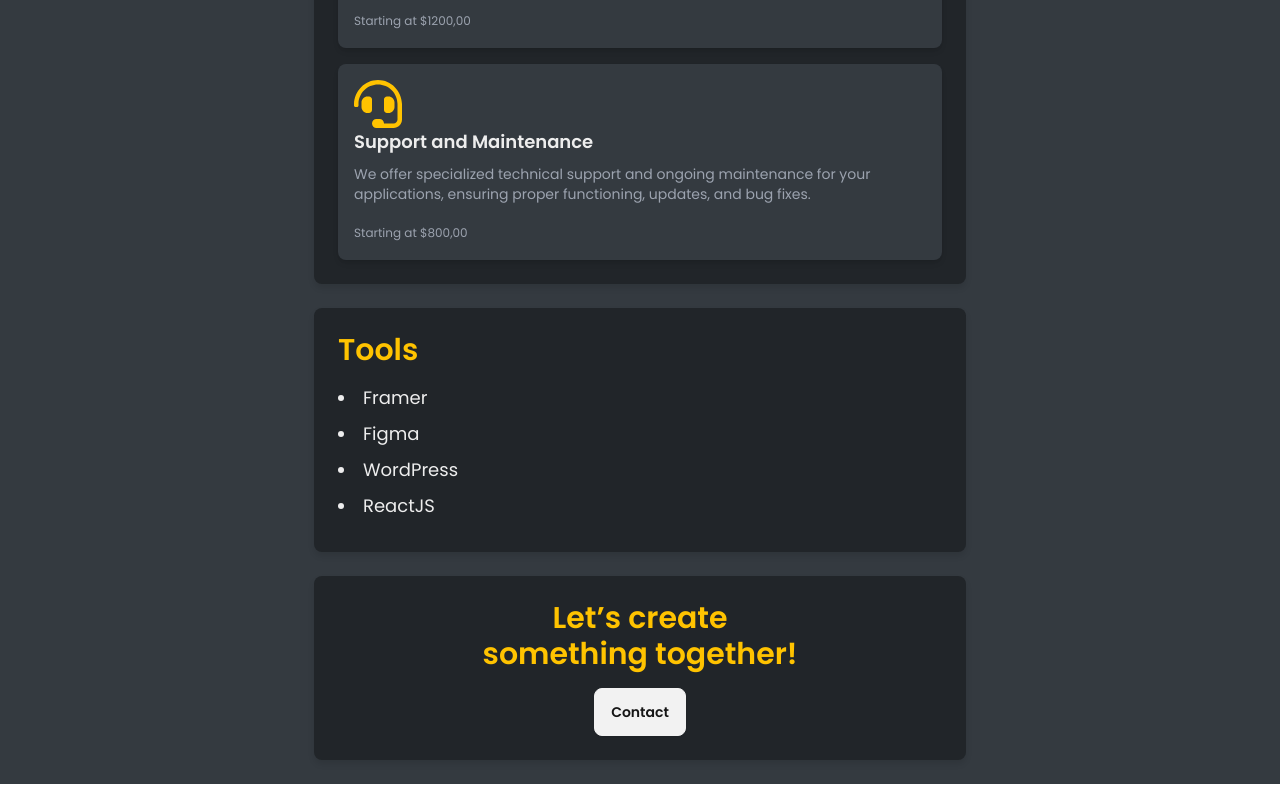
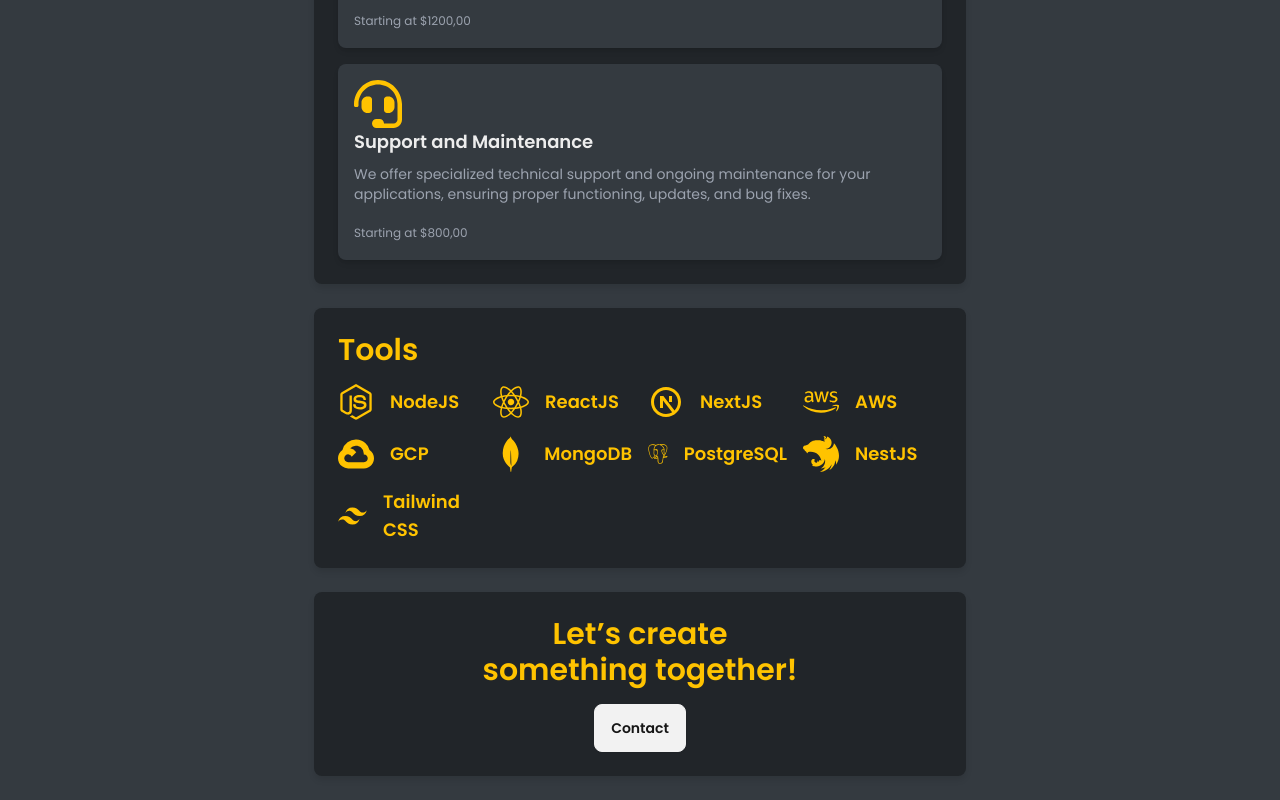
Before and after one commit to Ducarv/personal-site, a React (Vite) app: page / in a window 1280 px wide. Shown: the part 1972-2772 px from the top of the page. Built offline with nearby package versions, Linux system fonts and the light colour scheme.

Commit message:
tools section

```diff
--- a/src/components/Tools.tsx
+++ b/src/components/Tools.tsx
@@ -1,12 +1,29 @@
+import { FaNodeJs, FaReact, FaAws } from 'react-icons/fa';
+import { RiNextjsLine, RiTailwindCssFill } from "react-icons/ri";
+import { SiNestjs, SiGooglecloud, SiMongodb, SiPostgresql  } from "react-icons/si";
+
 const Tools = () => {
-    const tools = ["Framer", "Figma", "WordPress", "ReactJS"];
+  const tools = [
+    { name: 'NodeJS', icon: <FaNodeJs className="text-4xl text-primary" /> },
+    { name: 'ReactJS', icon: <FaReact className="text-4xl text-primary" /> },
+    { name: 'NextJS', icon: <RiNextjsLine className="text-4xl text-primary" /> },
+    { name: 'AWS', icon: <FaAws className="text-4xl text-primary" /> },
+    { name: 'GCP', icon: <SiGooglecloud className="text-4xl text-primary" /> },
+    { name: 'MongoDB', icon: <SiMongodb className="text-4xl text-primary" /> },
+    { name: 'PostgreSQL', icon: <SiPostgresql className="text-4xl text-primary" /> },
+    { name: 'NestJS', icon: <SiNestjs className="text-4xl text-primary" /> },
+    { name: 'Tailwind CSS', icon: <RiTailwindCssFill className="text-4xl text-primary" /> },
+  ];
 
   return (
     <section className="p-6 text-secondary bg-[#212529] mb-6 rounded-lg shadow-lg">
       <h2 className="text-3xl font-semibold mb-4 text-primary">Tools</h2>
-            <ul className="list-disc list-inside text-lg">
+      <ul className="grid grid-cols-1 sm:grid-cols-2 md:grid-cols-3 lg:grid-cols-4 gap-4"> {/* Responsive grid */}
         {tools.map((tool, index) => (
-                    <li key={index} className="mb-2">{tool}</li>
+          <li key={index} className="flex items-center">
+            {tool.icon}
+            <span className="text-lg font-semibold ml-4 text-primary">{tool.name}</span>
+          </li>
         ))}
       </ul>
     </section>
```
Lines whose indentation alone changed are shown as unchanged.
